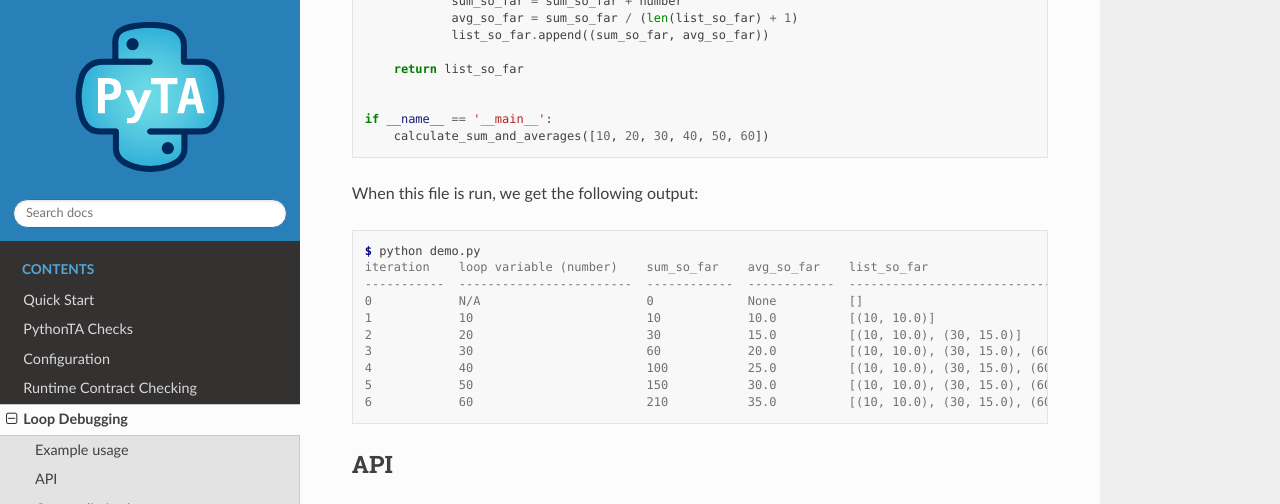
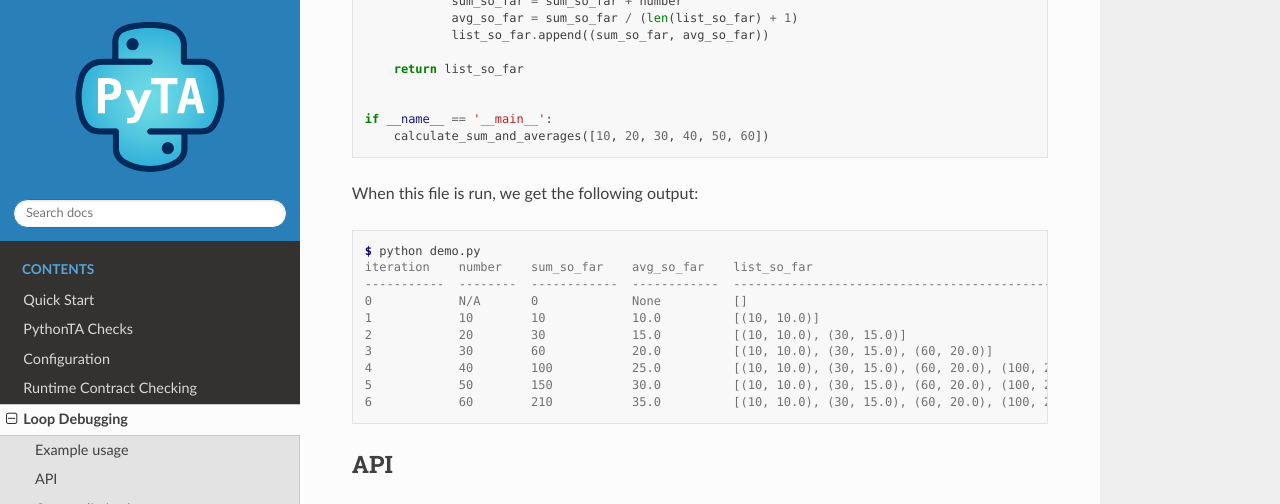
Before and after one commit to pyta-uoft/pyta, a Sphinx documentation site: the page built from docs/debug/index.md, in a window 1280 px wide and 1400 px high, scrolled down 606 px. Shown: the top 504 px of the window. Built offline with Sphinx 7.4.7 and the Read the Docs theme 2.0.0, drawn with Linux system fonts in a browser that asks for light colours; some of the changed text lies outside the part shown; grey boxes are pictures that could not be loaded.

Commit message:
accumulation table: add support for multiple loop variables (#839)

````diff
--- a/docs/debug/index.md
+++ b/docs/debug/index.md
@@ -36,15 +36,15 @@
 
 ```console
 $ python demo.py
-iteration    loop variable (number)    sum_so_far    avg_so_far    list_so_far
------------  ------------------------  ------------  ------------  ---------------------------------------------------------------------------
-0            N/A                       0             None          []
-1            10                        10            10.0          [(10, 10.0)]
-2            20                        30            15.0          [(10, 10.0), (30, 15.0)]
-3            30                        60            20.0          [(10, 10.0), (30, 15.0), (60, 20.0)]
-4            40                        100           25.0          [(10, 10.0), (30, 15.0), (60, 20.0), (100, 25.0)]
-5            50                        150           30.0          [(10, 10.0), (30, 15.0), (60, 20.0), (100, 25.0), (150, 30.0)]
-6            60                        210           35.0          [(10, 10.0), (30, 15.0), (60, 20.0), (100, 25.0), (150, 30.0), (210, 35.0)]
+iteration    number    sum_so_far    avg_so_far    list_so_far
+-----------  --------  ------------  ------------  ---------------------------------------------------------------------------
+0            N/A       0             None          []
+1            10        10            10.0          [(10, 10.0)]
+2            20        30            15.0          [(10, 10.0), (30, 15.0)]
+3            30        60            20.0          [(10, 10.0), (30, 15.0), (60, 20.0)]
+4            40        100           25.0          [(10, 10.0), (30, 15.0), (60, 20.0), (100, 25.0)]
+5            50        150           30.0          [(10, 10.0), (30, 15.0), (60, 20.0), (100, 25.0), (150, 30.0)]
+6            60        210           35.0          [(10, 10.0), (30, 15.0), (60, 20.0), (100, 25.0), (150, 30.0), (210, 35.0)]
 ```
 
 ## API
@@ -56,9 +56,7 @@
 The `AccumulationTable` class has the following instance attributes you can access after the `with` statement.
 
 ```{eval-rst}
-.. autoattribute:: python_ta.debug.AccumulationTable.loop_var_name
-
-.. autoattribute:: python_ta.debug.AccumulationTable.loop_var_val
+.. autoattribute:: python_ta.debug.AccumulationTable.loop_variables
 
 .. autoattribute:: python_ta.debug.AccumulationTable.loop_accumulators
 ```
````
Also changed, not shown: other parts of docs/debug/index.md (+3 -6 lines), 2 other files.
